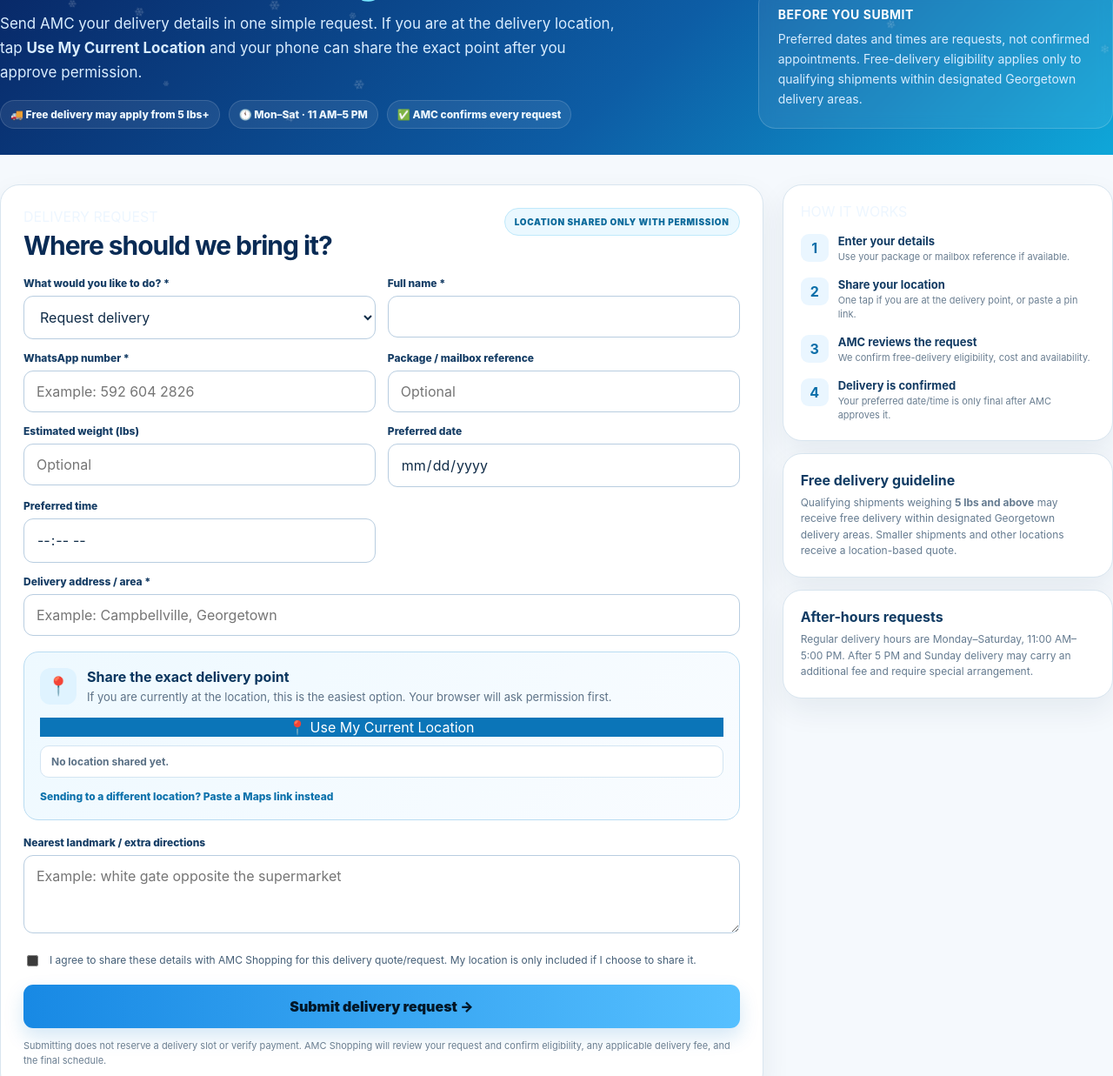
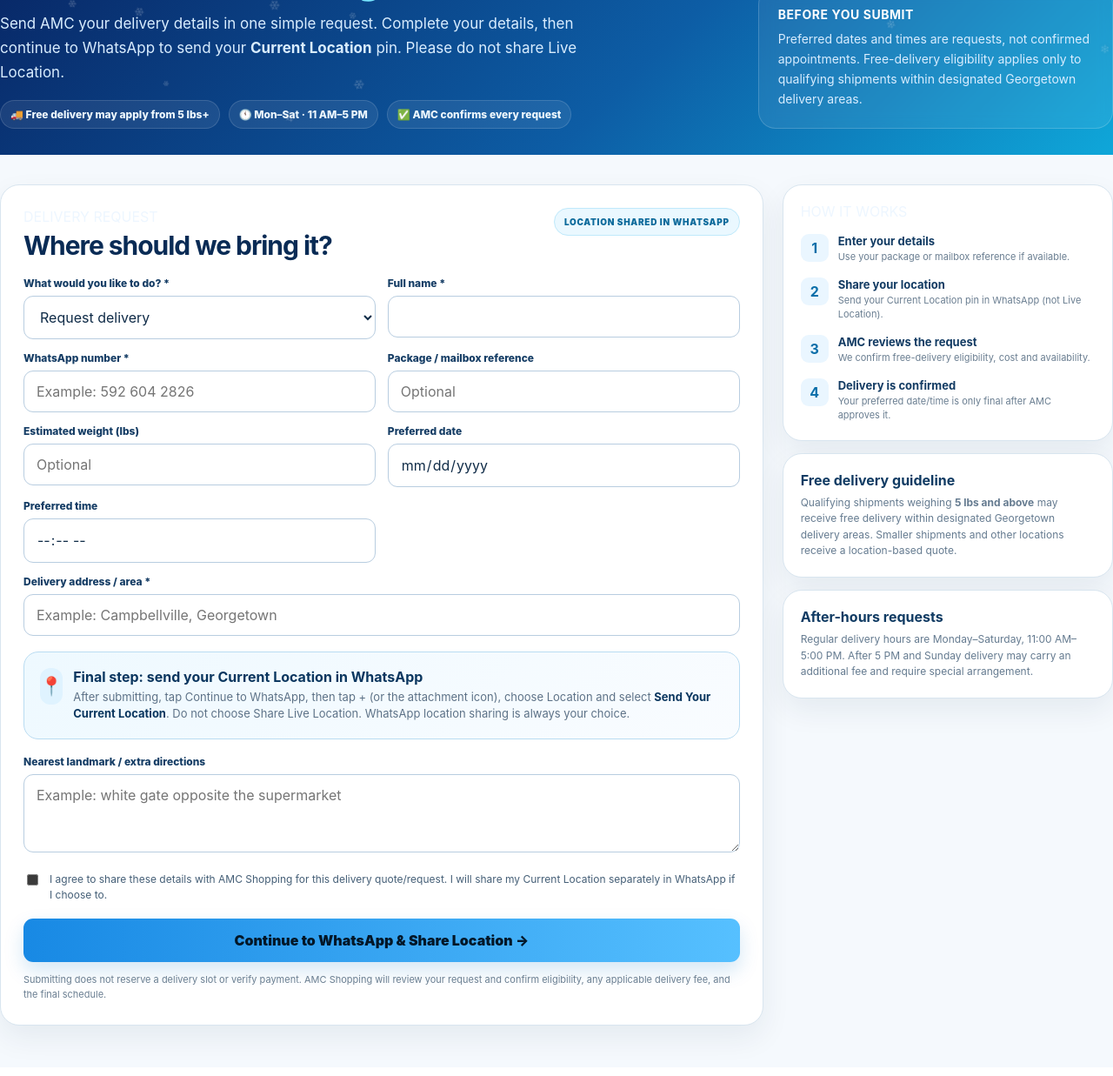
Before and after one commit to adamhenry171zz/amcshopygy, a website: page deploy-v64/delivery.html in a window 1280 px wide. Shown: the part 321-1558 px from the top of the page at 87% size. Drawn offline with Linux system fonts and the light colour scheme; files that its build step writes are made by us from their sources; files whose address does not match are found by name.

Commit message:
Simplify delivery page to WhatsApp Current Location handoff

```diff
--- a/deploy-v64/delivery.html
+++ b/deploy-v64/delivery.html
@@ -20,10 +20,10 @@
 </div></header>
 
 <main>
-<section class="delivery-hero"><div class="wrap delivery-hero-grid"><div><div class="eyebrow"><i></i> PRIVATE CUSTOMER DELIVERY PAGE</div><h1>Schedule your<br><span>AMC delivery.</span></h1><p>Send AMC your delivery details in one simple request. If you are at the delivery location, tap <strong>Use My Current Location</strong> and your phone can share the exact point after you approve permission.</p><div class="delivery-policy-row"><span>🚚 Free delivery may apply from 5 lbs+</span><span>🕚 Mon–Sat · 11 AM–5 PM</span><span>✅ AMC confirms every request</span></div></div><aside class="delivery-hero-note"><strong>Before you submit</strong><p>Preferred dates and times are requests, not confirmed appointments. Free-delivery eligibility applies only to qualifying shipments within designated Georgetown delivery areas.</p></aside></div></section>
+<section class="delivery-hero"><div class="wrap delivery-hero-grid"><div><div class="eyebrow"><i></i> PRIVATE CUSTOMER DELIVERY PAGE</div><h1>Schedule your<br><span>AMC delivery.</span></h1><p>Send AMC your delivery details in one simple request. Complete your details, then continue to WhatsApp to send your <strong>Current Location</strong> pin. Please do not share Live Location.</p><div class="delivery-policy-row"><span>🚚 Free delivery may apply from 5 lbs+</span><span>🕚 Mon–Sat · 11 AM–5 PM</span><span>✅ AMC confirms every request</span></div></div><aside class="delivery-hero-note"><strong>Before you submit</strong><p>Preferred dates and times are requests, not confirmed appointments. Free-delivery eligibility applies only to qualifying shipments within designated Georgetown delivery areas.</p></aside></div></section>
 
 <section class="delivery-form-section"><div class="wrap delivery-layout"><form id="amc-delivery-v64-form" class="delivery-card" novalidate>
-<div class="delivery-card-head"><div><div class="kicker">DELIVERY REQUEST</div><h2>Where should we bring it?</h2></div><span class="secure-pill">LOCATION SHARED ONLY WITH PERMISSION</span></div>
+<div class="delivery-card-head"><div><div class="kicker">DELIVERY REQUEST</div><h2>Where should we bring it?</h2></div><span class="secure-pill">LOCATION SHARED IN WHATSAPP</span></div>
 
 <div class="delivery-grid">
 <label class="field"><span>What would you like to do? *</span><select name="kind" required><option value="Request delivery">Request delivery</option><option value="Check delivery cost">Check delivery cost</option></select></label>
@@ -36,24 +36,18 @@
 <label class="field full"><span>Delivery address / area *</span><input name="address" required maxlength="220" autocomplete="street-address" placeholder="Example: Campbellville, Georgetown"></label>
 </div>
 
-<div class="location-panel">
-<div class="location-copy"><div class="location-icon">📍</div><div><strong>Share the exact delivery point</strong><p>If you are currently at the location, this is the easiest option. Your browser will ask permission first.</p></div></div>
-<button type="button" class="btn location-btn" id="use-location">📍 Use My Current Location</button>
-<div id="location-status" class="location-status" role="status" aria-live="polite">No location shared yet.</div>
-<input type="hidden" name="location" id="location-link">
-<div class="location-alt"><button type="button" class="text-link" id="show-map-link">Sending to a different location? Paste a Maps link instead</button><label id="map-link-wrap" class="field full hidden"><span>Google Maps / location share link</span><input id="map-link-manual" type="url" maxlength="500" placeholder="https://maps.google.com/..."><small>Open Google Maps, press and hold to drop a pin, tap Share, then Copy link.</small></label></div>
-</div>
+<div class="location-panel"><div class="location-copy"><div class="location-icon">📍</div><div><strong>Final step: send your Current Location in WhatsApp</strong><p>After submitting, tap Continue to WhatsApp, then tap + (or the attachment icon), choose Location and select <strong>Send Your Current Location</strong>. Do not choose Share Live Location. WhatsApp location sharing is always your choice.</p></div></div></div>
 
 <label class="field full"><span>Nearest landmark / extra directions</span><textarea name="landmark" rows="3" maxlength="350" placeholder="Example: white gate opposite the supermarket"></textarea></label>
-<label class="consent-row"><input name="consent" type="checkbox" required><span>I agree to share these details with AMC Shopping for this delivery quote/request. My location is only included if I choose to share it.</span></label>
+<label class="consent-row"><input name="consent" type="checkbox" required><span>I agree to share these details with AMC Shopping for this delivery quote/request. I will share my Current Location separately in WhatsApp if I choose to.</span></label>
 
-<button type="submit" class="btn primary delivery-submit" id="delivery-submit">Submit delivery request →</button>
+<button type="submit" class="btn primary delivery-submit" id="delivery-submit">Continue to WhatsApp & Share Location →</button>
 <div id="delivery-result" class="delivery-result hidden" role="status" aria-live="polite"></div>
 <p class="form-note">Submitting does not reserve a delivery slot or verify payment. AMC Shopping will review your request and confirm eligibility, any applicable delivery fee, and the final schedule.</p>
 </form>
 
 <aside class="delivery-side">
-<div class="side-card"><div class="kicker">HOW IT WORKS</div><ol><li><b>1</b><span><strong>Enter your details</strong><small>Use your package or mailbox reference if available.</small></span></li><li><b>2</b><span><strong>Share your location</strong><small>One tap if you are at the delivery point, or paste a pin link.</small></span></li><li><b>3</b><span><strong>AMC reviews the request</strong><small>We confirm free-delivery eligibility, cost and availability.</small></span></li><li><b>4</b><span><strong>Delivery is confirmed</strong><small>Your preferred date/time is only final after AMC approves it.</small></span></li></ol></div>
+<div class="side-card"><div class="kicker">HOW IT WORKS</div><ol><li><b>1</b><span><strong>Enter your details</strong><small>Use your package or mailbox reference if available.</small></span></li><li><b>2</b><span><strong>Share your location</strong><small>Send your Current Location pin in WhatsApp (not Live Location).</small></span></li><li><b>3</b><span><strong>AMC reviews the request</strong><small>We confirm free-delivery eligibility, cost and availability.</small></span></li><li><b>4</b><span><strong>Delivery is confirmed</strong><small>Your preferred date/time is only final after AMC approves it.</small></span></li></ol></div>
 <div class="side-card compact"><strong>Free delivery guideline</strong><p>Qualifying shipments weighing <b>5 lbs and above</b> may receive free delivery within designated Georgetown delivery areas. Smaller shipments and other locations receive a location-based quote.</p></div>
 <div class="side-card compact"><strong>After-hours requests</strong><p>Regular delivery hours are Monday–Saturday, 11:00 AM–5:00 PM. After 5 PM and Sunday delivery may carry an additional fee and require special arrangement.</p></div>
 </aside>
```
